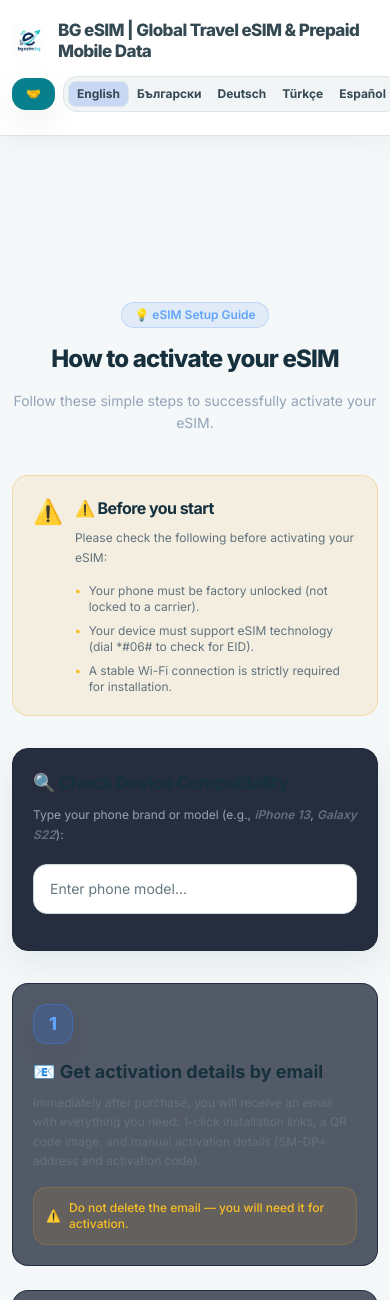
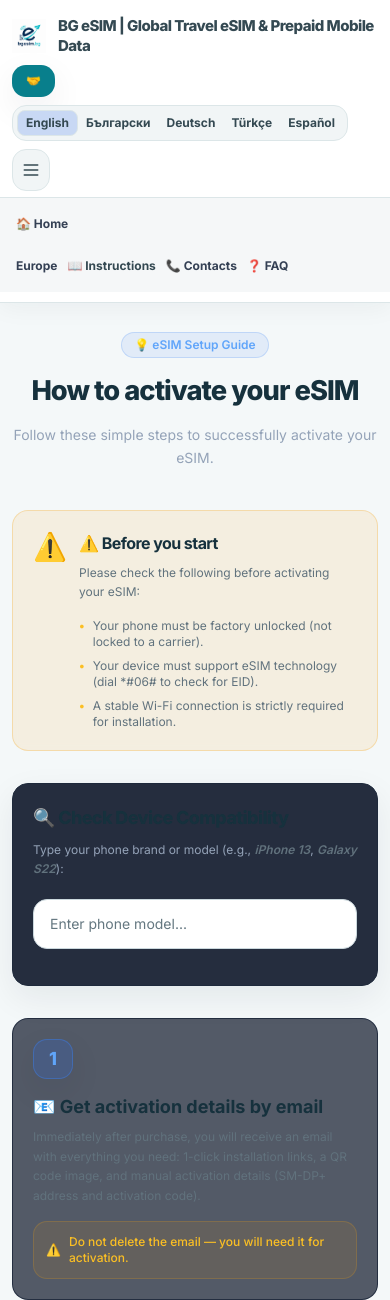
Before and after one commit to VioletaGeorgieva-dev/bgesim, a FastAPI app: page /instructions in a window 390 px wide; the page is wider, and only the part inside the window is pictured. Shown: the top 1300 px of that part. Run offline with FastAPI, Linux system fonts and the light colour scheme; parts of the project's set-up code (start-up, migrations or seed data) failed here and were passed over; some libraries are stand-ins or nearby versions.

Commit message:
Fix instructions mobile header overflow and excess spacing

```diff
--- a/app/templates/instructions.html
+++ b/app/templates/instructions.html
@@ -12,54 +12,64 @@
     <style>
         body { font-family: 'Inter', sans-serif; }
 
-        /* Instructions page: isolate its layout from legacy global Tailwind overrides. */
+        /* Page-specific layout: keep the legacy header and content within the viewport. */
         body.instructions-page {
             width: 100%;
             max-width: 100%;
-            overflow-x: clip;
-            padding-top: 0;
+            overflow-x: hidden;
+            padding: 0 !important;
             background: #f4f8f9 !important;
             color: #243b46 !important;
         }
         body.instructions-page > header {
+            position: relative !important;
+            display: block !important;
             width: 100%;
-            display: block !important;
-            padding: 12px 0 !important;
+            padding: 10px 0 !important;
+            box-sizing: border-box;
         }
         body.instructions-page > header > div {
-            width: min(100% - 32px, 1280px);
-            margin-inline: auto;
-            padding: 8px 0 !important;
-            flex-wrap: wrap;
+            display: flex !important;
+            width: calc(100% - 32px);
+            max-width: 1280px;
+            margin: 0 auto !important;
+            padding: 6px 0 !important;
+            gap: 12px !important;
+            flex-wrap: wrap !important;
         }
         body.instructions-page > header > div > a:first-child {
+            flex: 1 1 260px;
             min-width: 0;
             white-space: normal;
         }
         body.instructions-page > header > div > a:first-child h1 {
             overflow-wrap: anywhere;
         }
+        body.instructions-page > header > div > div {
+            min-width: 0;
+            max-width: 100%;
+        }
+        body.instructions-page > header nav { min-width: 0; }
         body.instructions-page #mobile-menu {
             width: 100%;
+            box-sizing: border-box;
             padding: 16px max(16px, calc((100% - 1280px) / 2)) !important;
         }
         body.instructions-page > main {
-            width: min(100% - 32px, 960px) !important;
+            width: calc(100% - 40px) !important;
             max-width: 960px !important;
+            min-width: 0;
             margin: 0 auto !important;
-            padding: 150px 0 56px !important;
-            min-width: 0;
+            padding: 48px 0 56px !important;
+            box-sizing: border-box;
         }
-        body.instructions-page > main > * { min-width: 0; }
+        body.instructions-page > main > * { min-width: 0; max-width: 100%; }
         body.instructions-page > main h1,
         body.instructions-page > main h2,
         body.instructions-page > main h3,
         body.instructions-page > main h4 { color: #16313d !important; }
         body.instructions-page > main p,
         body.instructions-page > main li { overflow-wrap: anywhere; }
-        body.instructions-page > main > div {
-            max-width: 100%;
-        }
         body.instructions-page #device-search {
             width: 100%;
             min-width: 0;
@@ -67,6 +77,7 @@
             background: #fff !important;
             border: 1px solid #cbd8dd !important;
             box-shadow: none !important;
+            box-sizing: border-box;
         }
         body.instructions-page #device-search::placeholder { color: #647780 !important; }
         body.instructions-page #device-results {
@@ -81,6 +92,7 @@
             background: #fff !important;
             border: 1px solid #d7e2e6 !important;
             box-shadow: 0 12px 30px rgba(16,33,43,.16) !important;
+            box-sizing: border-box;
         }
         body.instructions-page #device-results > *,
         body.instructions-page #device-results div,
@@ -90,22 +102,15 @@
             background-color: transparent;
             overflow-wrap: anywhere;
         }
-        body.instructions-page #device-results > * {
-            border-color: #e3eaed !important;
-        }
+        body.instructions-page #device-results > * { border-color: #e3eaed !important; }
         body.instructions-page #device-results button:hover,
-        body.instructions-page #device-results li:hover {
-            background: #eaf7f6 !important;
-        }
-        body.instructions-page #device-results span {
-            color: inherit !important;
-        }
+        body.instructions-page #device-results li:hover { background: #eaf7f6 !important; }
         body.instructions-page #device-info {
             color: #243b46 !important;
             background: #fff !important;
             border-color: #d7e2e6 !important;
         }
-        body.instructions-page #device-info * { color: inherit; }
+        body.instructions-page #device-info * { color: #243b46; }
         body.instructions-page > footer { margin-top: 0; }
         @media (max-width: 640px) {
             body.instructions-page > header > div {
@@ -113,28 +118,33 @@
                 gap: 10px !important;
             }
             body.instructions-page > header > div > a:first-child {
-                flex: 1 1 180px;
+                flex: 1 1 100%;
+            }
+            body.instructions-page > header > div > a:first-child img { height: 34px !important; }
+            body.instructions-page > header > div > a:first-child h1 {
+                font-size: 15px !important;
+                line-height: 1.3 !important;
             }
             body.instructions-page > header > div > div {
-                max-width: 100%;
+                flex: 1 1 auto;
+                width: 100%;
+                justify-content: flex-start;
+                flex-wrap: wrap;
             }
+            body.instructions-page > header > div > div a { white-space: nowrap; }
+            body.instructions-page > header > main { min-width: 0; }
             body.instructions-page > main {
                 width: calc(100% - 24px) !important;
-                padding-top: 165px !important;
+                padding-top: 28px !important;
                 padding-bottom: 36px !important;
             }
-            body.instructions-page > main .rounded-2xl {
-                border-radius: 16px !important;
-            }
+            body.instructions-page > main .text-2xl { font-size: clamp(1.5rem, 7vw, 2rem); }
+            body.instructions-page > main .rounded-2xl { border-radius: 16px !important; }
             body.instructions-page > main .p-5,
             body.instructions-page > main .sm\\:p-6,
             body.instructions-page > main .sm\\:p-7,
-            body.instructions-page > main .sm\\:p-8 {
-                padding: 16px !important;
-            }
-            body.instructions-page #device-results {
-                max-height: 32vh;
-            }
+            body.instructions-page > main .sm\\:p-8 { padding: 16px !important; }
+            body.instructions-page #device-results { max-height: 32vh; }
         }
     </style>
 </head>
```
